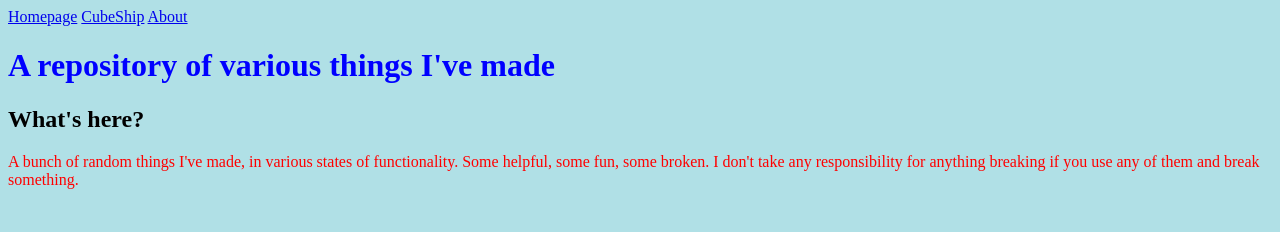
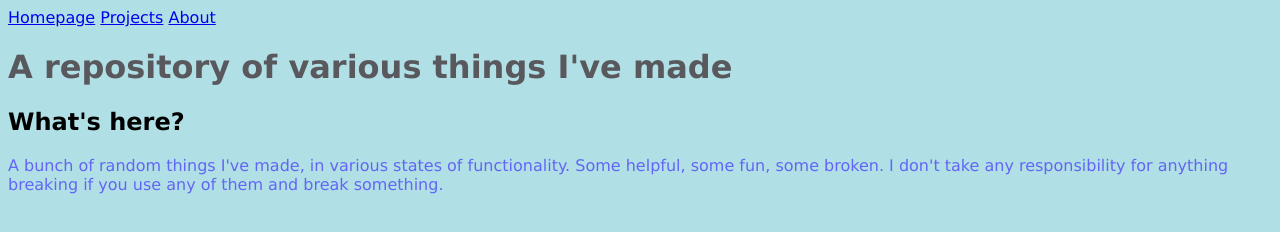
Before and after one commit to Avarikio/avarikio.github.io, a plain HTML site: page index.html in a window 1280 px wide. Drawn offline with Linux system fonts and the light colour scheme.

Commit message:
Different headings in index.html, modified styles.css

```diff
--- a/index.html
+++ b/index.html
@@ -10,7 +10,7 @@
 
   <nav>
     <a href= "index">Homepage</a>
-    <a href= "cubeship">CubeShip</a>
+    <a href= "projects">Projects</a>
     <a href = "about">About</a>
   </nav>
 
--- a/styles.css
+++ b/styles.css
@@ -1,9 +1,10 @@
 body {
   background-color: powderblue;
+  font-family: "Verdana", Verdana, Geneva, Tahoma, sans-serif
 }
 h1 {
-  color: blue;
+  color: rgb(88, 88, 93);
 }
 p {
-  color: red;
+  color: rgb(99, 101, 245);
 }
```
Also changed, not shown: main.html (deleted, +0 -22 lines).
